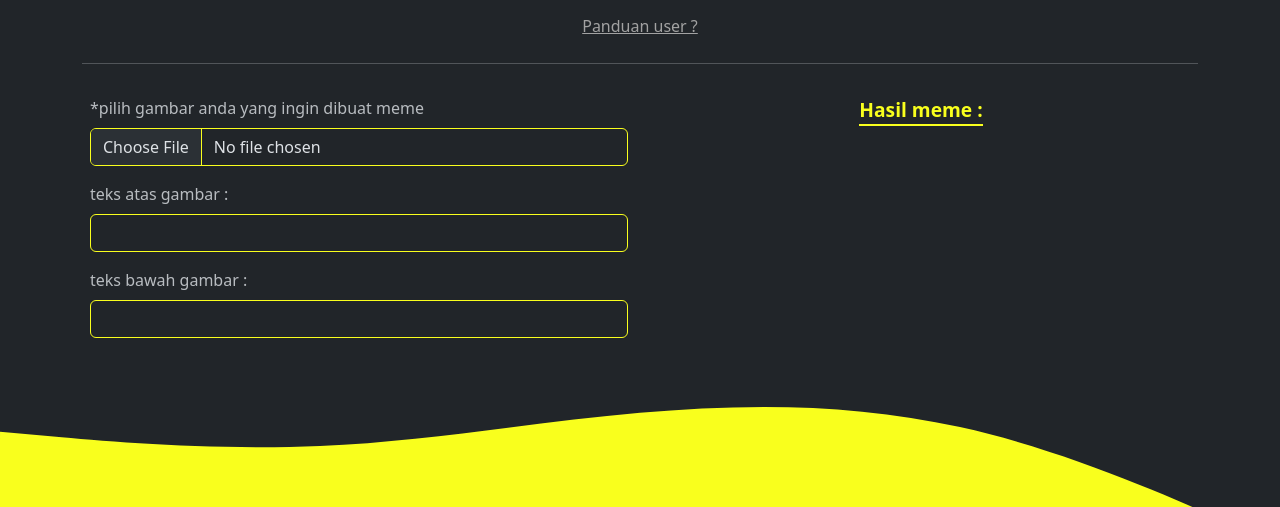
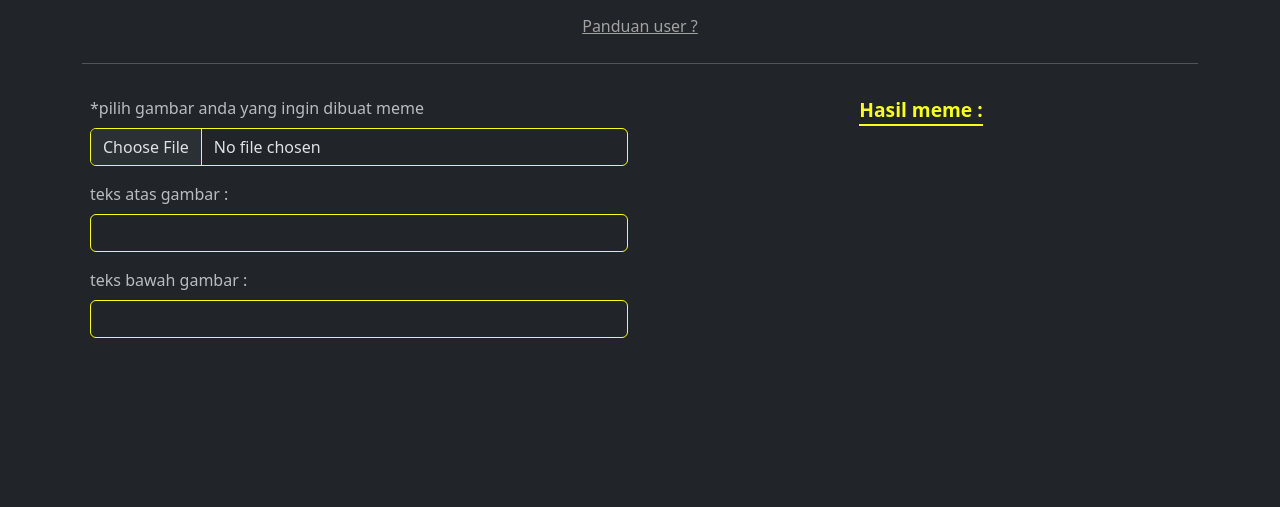
Before and after one commit to zero-termux/MEME-generator, a plain HTML site: page index.html in a window 1280 px wide. Shown: the part 184-691 px from the top of the page. Drawn offline with nearby package versions, Linux system fonts and the light colour scheme.

Commit message:
Update main.css

```diff
--- a/main.css
+++ b/main.css
@@ -89,3 +89,9 @@ form input {
     bottom: -100px!important;
   }
 }
+
+@media screen and (min-width: 1000px) {
+  svg {
+    bottom: -300px!important;
+  }
+}
```
